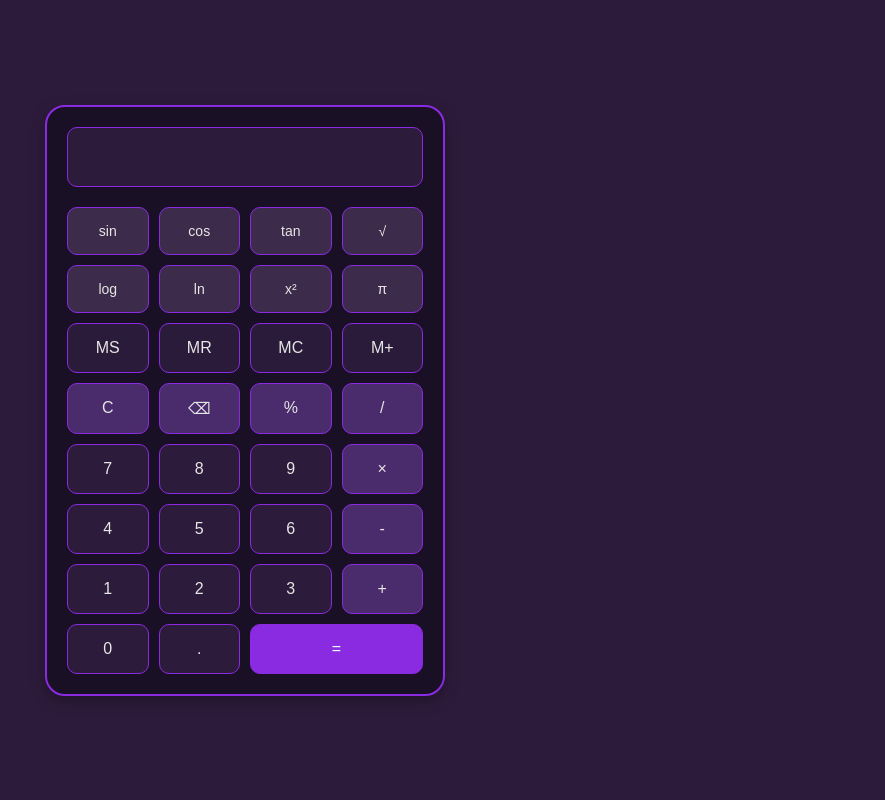
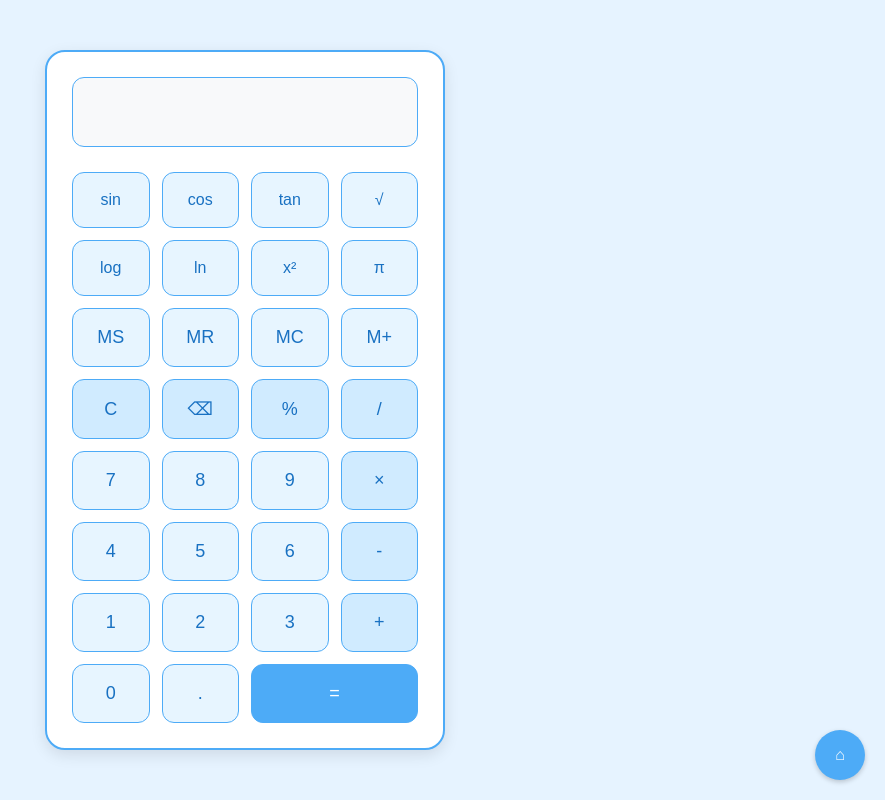
Before and after one commit to Oblakofficial/calculator-app, a plain HTML site: page index.html in a window 1280 px wide. Shown: the whole page, without its empty margins (395-1280 px from the left). Drawn offline with Linux system fonts and the light colour scheme.

Commit message:
Update design with lighter blue theme and add home button

```diff
--- a/index.html
+++ b/index.html
@@ -61,6 +61,7 @@
             <button class="equals" onclick="calculate()">=</button>
         </div>
     </div>
+    <a href="/calculator-app/" class="home-button">⌂</a>
     <script src="calculator.js"></script>
 </body>
 </html>
--- a/style.css
+++ b/style.css
@@ -10,91 +10,115 @@ body {
     justify-content: center;
     align-items: center;
     min-height: 100vh;
-    background: #2d1b3b;
+    background: #e6f3ff;
 }
 
 .calculator {
-    background: #1a1025;
+    background: #ffffff;
     border-radius: 20px;
-    box-shadow: 0 5px 15px rgba(0, 0, 0, 0.3);
-    padding: 20px;
+    box-shadow: 0 5px 15px rgba(0, 0, 0, 0.1);
+    padding: 25px;
     width: 400px;
-    border: 2px solid #8a2be2;
+    min-height: 700px;
+    border: 2px solid #4dabf7;
 }
 
 .display {
-    margin-bottom: 20px;
+    margin-bottom: 25px;
 }
 
 #result {
     width: 100%;
-    height: 60px;
+    height: 70px;
     border: none;
-    background: #2d1b3b;
-    border-radius: 10px;
+    background: #f8f9fa;
+    border-radius: 12px;
     text-align: right;
     padding: 0 20px;
-    font-size: 24px;
-    color: #e6e6e6;
-    border: 1px solid #8a2be2;
+    font-size: 28px;
+    color: #333;
+    border: 1px solid #4dabf7;
 }
 
 .buttons {
     display: grid;
     grid-template-columns: repeat(4, 1fr);
-    gap: 10px;
+    gap: 12px;
 }
 
 button {
     border: none;
-    background: #2d1b3b;
-    padding: 15px;
-    font-size: 16px;
-    border-radius: 10px;
+    background: #e7f5ff;
+    padding: 18px;
+    font-size: 18px;
+    border-radius: 12px;
     cursor: pointer;
     transition: all 0.2s ease;
-    color: #e6e6e6;
-    border: 1px solid #8a2be2;
+    color: #1971c2;
+    border: 1px solid #4dabf7;
 }
 
 button:hover {
-    background: #3d2b4b;
+    background: #d0ebff;
 }
 
 .operator {
-    background: #4a2b6b;
-    color: #e6e6e6;
+    background: #d0ebff;
+    color: #1971c2;
 }
 
 .operator:hover {
-    background: #5a3b7b;
+    background: #a5d8ff;
 }
 
 .scientific {
-    background: #3d2b4b;
-    color: #e6e6e6;
-    font-size: 14px;
+    background: #e7f5ff;
+    color: #1971c2;
+    font-size: 16px;
 }
 
 .scientific:hover {
-    background: #4d3b5b;
+    background: #d0ebff;
 }
 
 .memory {
-    background: #2b1b3b;
-    color: #e6e6e6;
+    background: #e7f5ff;
+    color: #1971c2;
 }
 
 .memory:hover {
-    background: #3b2b4b;
+    background: #d0ebff;
 }
 
 .equals {
-    background: #8a2be2;
+    background: #4dabf7;
     color: white;
     grid-column: span 2;
 }
 
 .equals:hover {
-    background: #9a3bf2;
+    background: #339af0;
 }
+
+/* Add a home button */
+.home-button {
+    position: fixed;
+    bottom: 20px;
+    right: 20px;
+    width: 50px;
+    height: 50px;
+    background: #4dabf7;
+    border-radius: 50%;
+    display: flex;
+    justify-content: center;
+    align-items: center;
+    color: white;
+    text-decoration: none;
+    box-shadow: 0 2px 5px rgba(0, 0, 0, 0.2);
+    transition: all 0.2s ease;
+}
+
+.home-button:hover {
+    background: #339af0;
+    transform: scale(1.1);
+}
```
